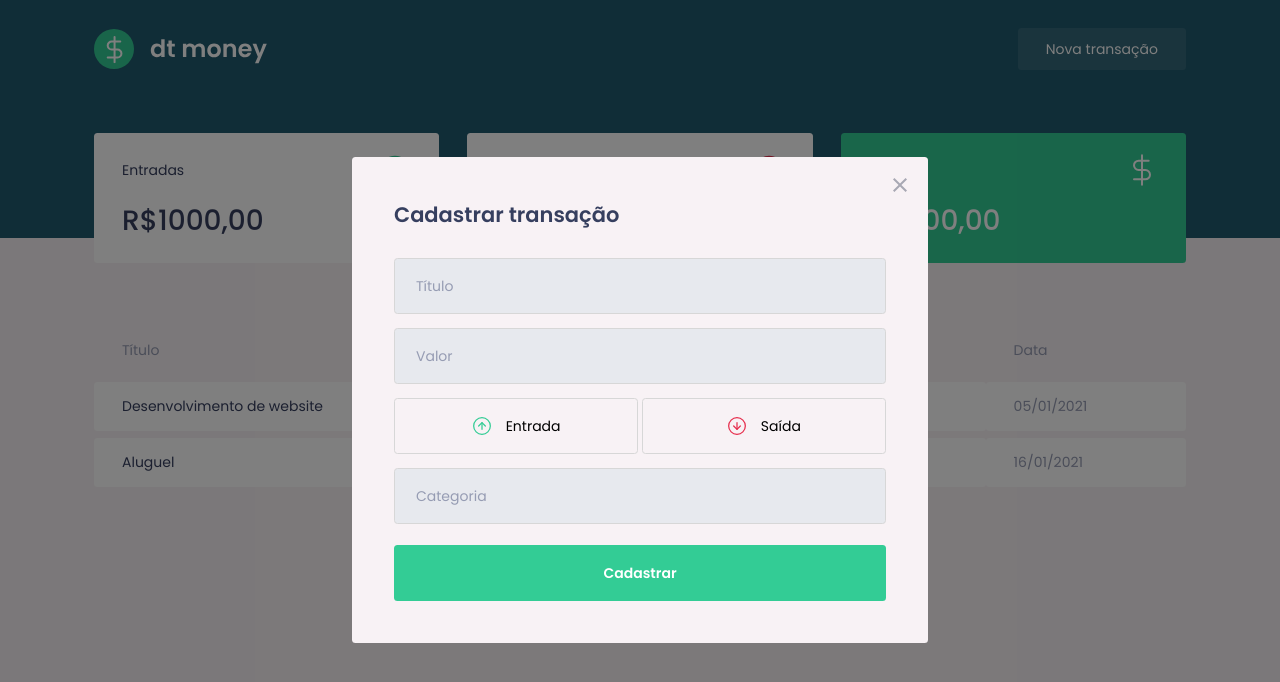
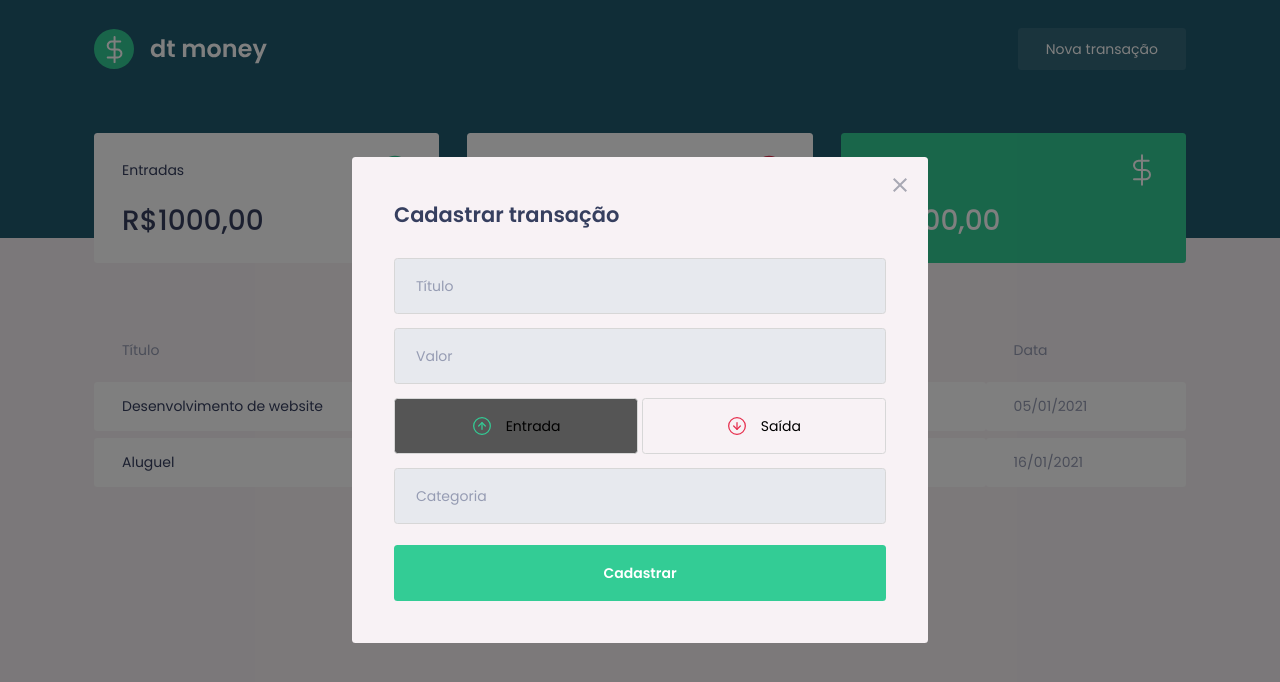
Before and after one commit to emffor/rjs-handsfinances, a React (Create React App) app: page / in a window 1280 px wide. Both pictures are taken after a click on the button "Nova transação". Shown: the top 682 px of the page. Built offline with nearby package versions, Linux system fonts and the light colour scheme; no server answers; what miragejs would draw is missing.

Commit message:
fix: interpolation to change the button color.
interpolação para alterar a cor do botão ao clicar.

```diff
--- a/src/components/NewTransationModal/index.tsx
+++ b/src/components/NewTransationModal/index.tsx
@@ -1,3 +1,4 @@
+import { useState } from 'react';
 import Modal from 'react-modal';
 import closeImg from '../../assets/close.svg';
 import incomeImg from '../../assets/income.svg';
@@ -6,6 +7,7 @@
 import {
     Container,
     TransactionTypeContainer,
+    RadioBox,
     } from './styles';
 
 interface NewTransationModalProps {
@@ -17,6 +19,8 @@
     isOpen,
     onRequestClose,
 } : NewTransationModalProps) {
+    const [type, setType] = useState('deposit');
+
   return (
     <Modal
         isOpen={isOpen}
@@ -46,19 +50,23 @@
 
             <TransactionTypeContainer>
 
-                <button
+                <RadioBox
                     type='button'
+                    onClick={() => { setType('deposit') }}
+                    isActive={type === 'deposit'}
                 >
                     <img src={incomeImg} alt='Entrada' />
                     <span>Entrada</span>
-                </button>
+                </RadioBox>
 
-                <button
+                <RadioBox
                     type='button'
+                    onClick={() => { setType('withdraw') }}
+                    isActive={type === 'withdraw'}
                 >
                     <img src={outcomeImg} alt='Saída' />
                     <span>Saída</span>
-                </button>
+                </RadioBox>
 
             </TransactionTypeContainer>
 
--- a/src/components/NewTransationModal/styles.ts
+++ b/src/components/NewTransationModal/styles.ts
@@ -61,13 +61,19 @@
     display: grid; //colocar do lado do outro.
     grid-template-columns: 1fr 1fr;
     gap: 0.25rem;
+`;
 
-    button {
+interface RadioBoxProps {
+    isActive: boolean;
+}
+
+export const RadioBox = styled.button<RadioBoxProps>`
     height: 4rem;
     border: 1px solid #d7d7d7;
     border-radius: 0.25rem;
 
-        background: transparent;
+    //interpolação para mudar a cor do botão ao clicar.
+    background: ${props => props.isActive ? '#555' : 'transparent'};
 
     display: flex;
     align-items: center;
@@ -100,5 +106,4 @@
         margin-left: 1rem;
         font-size: 1rem;
     }
-    }
 `;
```
Lines whose indentation alone changed are shown as unchanged.
